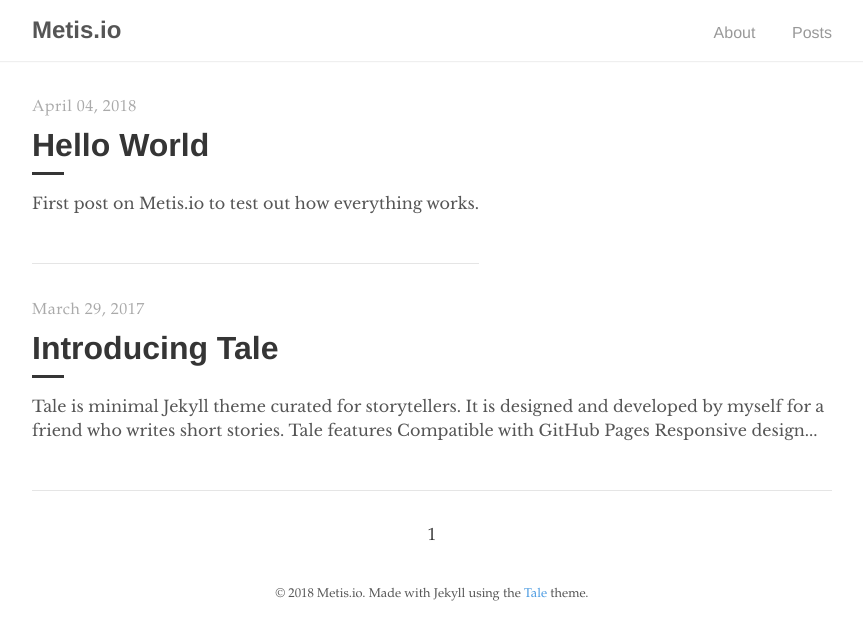
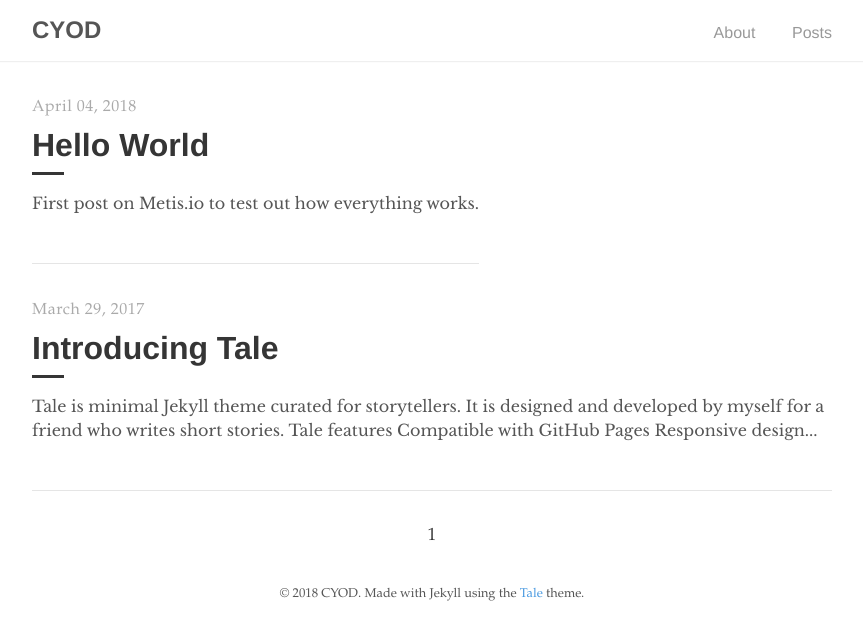
Before and after one commit to swoicik/book-cyod, a Jekyll site: the page built from index.html, in a window 1280 px wide. Shown: the top 640 px of the page, without its empty margins (208-1071 px from the left). Built offline with Jekyll 4.4.1, drawn with Linux system fonts in a browser that asks for light colours; the list of posts is cut into pages by our own code.

Commit message:
update readme and site title

```diff
--- a/_config.yaml
+++ b/_config.yaml
@@ -1,6 +1,6 @@
 # Site settings
-title:          Metis.io
-description:    "A site for educational technology"
+title:          CYOD
+description:    "Personalized Learning, Personalized Technology"
 baseurl:        "/CYOD"
 url:            "https://swoicik.github.io/CYOD/"
 
```
Also changed, not shown: README.md, 1 other file.
